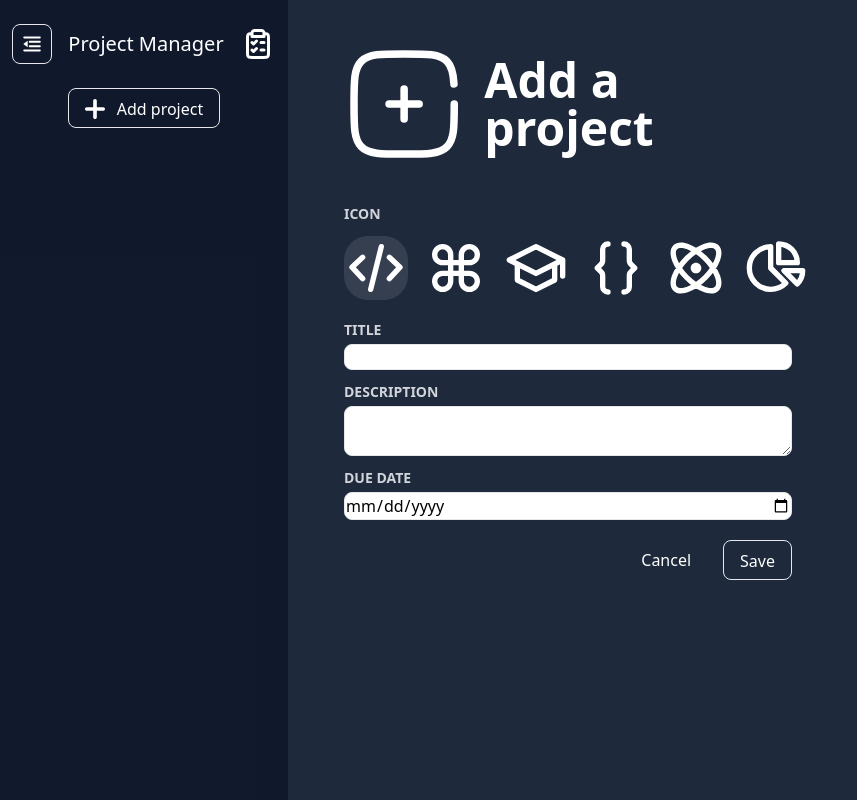
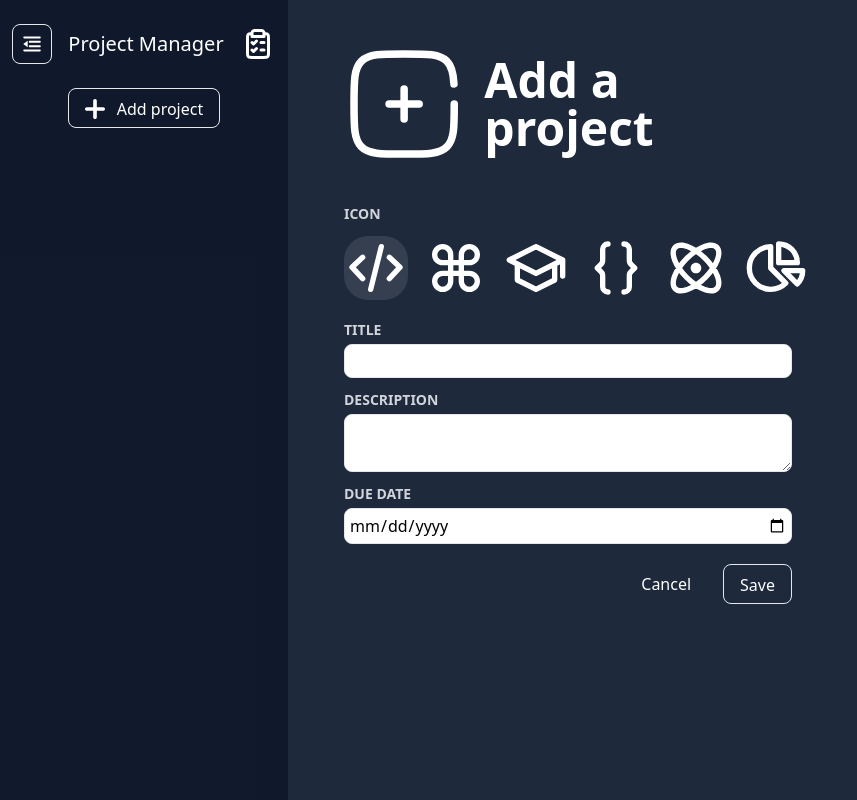
Before and after one commit to pawelek3113/project-manager, a React (Vite) app: page / in a window 1280 px wide. Both pictures are taken after a click on the button "Create a new project". Shown: the whole page, without its empty margins (0-857 px from the left). Built offline with nearby package versions, Linux system fonts and the light colour scheme.

Commit message:
refactor: Update project name in package.json and improve Input component
The project name in `package.json` has been updated from "refs-demo-project" to "project-manager". Additionally, the `Input` component has been improved to support different variants and custom class names.

```diff
--- a/package.json
+++ b/package.json
@@ -1,5 +1,5 @@
 {
-  "name": "refs-demo-project",
+  "name": "project-manager",
   "private": true,
   "version": "0.0.0",
   "type": "module",
--- a/src/components/Input.jsx
+++ b/src/components/Input.jsx
@@ -1,19 +1,32 @@
 import { forwardRef } from "react";
 
-const Input = forwardRef(function Input({ label, textarea, ...props }, ref) {
-	const inputClasses =
-		"border rounded-lg focus:outline-none focus:outline-green-400 text-black";
+const Input = forwardRef(function Input(
+	{ label, textarea, variant = "default", className, ...props },
+	ref
+) {
+	const VARIANTS = {
+		default:
+			"border rounded-lg focus:outline-none focus:outline-green-400 text-black p-1",
+		ghost: "bg-transparent outline-none p-1",
+	};
+
+	let chosenVariant = `${VARIANTS[variant]} ${className && className}`;
+
 	return (
 		<p className="flex flex-col gap-1">
-			<label className="uppercase text-sm font-bold text-gray-300">
-				{label}
-			</label>
+			{label ? (
+				<label className="uppercase text-sm font-bold text-gray-300">
+					{label}
+				</label>
+			) : (
+				""
+			)}
 			{!textarea ? (
-				<input ref={ref} className={inputClasses} {...props} />
+				<input ref={ref} className={chosenVariant} {...props} />
 			) : (
 				<textarea
 					ref={ref}
-					className={inputClasses}
+					className={chosenVariant}
 					{...props}
 				></textarea>
 			)}
```
